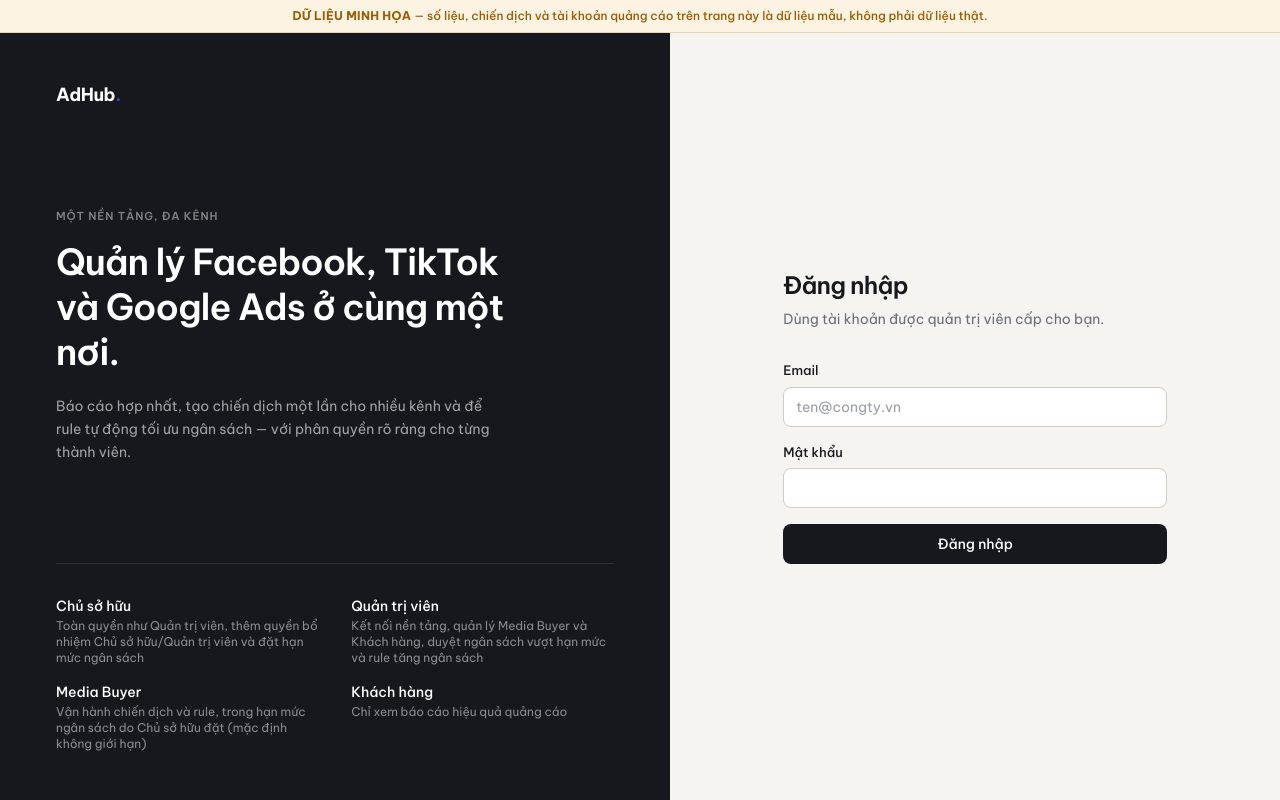
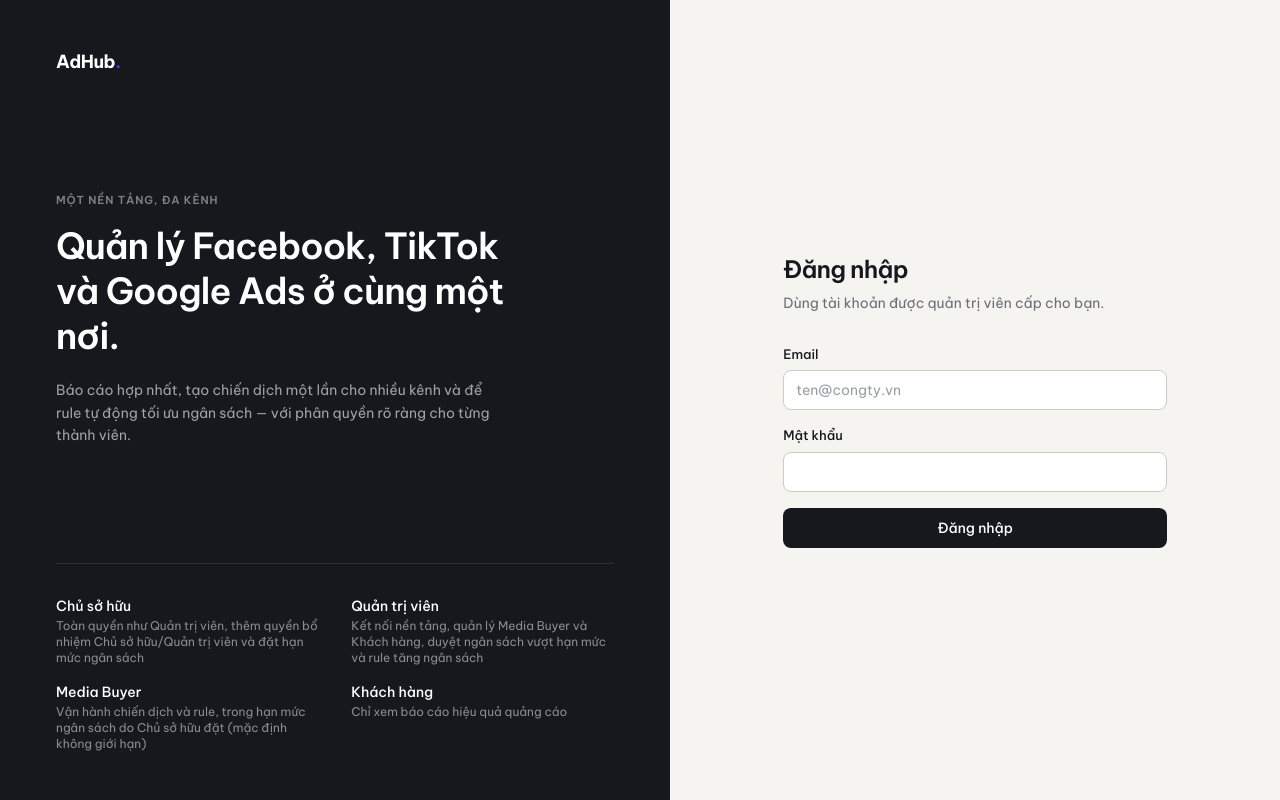
Before and after one commit to locphamxuan/Ad_Platform_Management, a React (Vite) app in the folder client/: page /login in a window 1280 px wide. Built offline with nearby package versions, Linux system fonts and the light colour scheme.

Commit message:
chore(client): remove the sample-data banner

```diff
--- a/client/src/components/Layout.tsx
+++ b/client/src/components/Layout.tsx
@@ -3,7 +3,6 @@ import { NavLink, Outlet, useLocation } from 'react-router-dom';
 import { useAuth } from '../lib/auth';
 import { ROLE_META } from '../lib/constants';
 import { NAV_ITEMS } from '../lib/navigation';
-import { SampleDataBanner } from './ui';
 
 export function Layout() {
   const { user, can, logout } = useAuth();
@@ -95,14 +94,11 @@ export function Layout() {
         )}
       </aside>
 
-      <div className="min-w-0 flex-1">
-        <SampleDataBanner />
-        <main id="main" className="px-4 py-8 sm:px-8 lg:px-12 lg:py-10">
-          <div className="mx-auto max-w-7xl">
-            <Outlet />
-          </div>
-        </main>
-      </div>
+      <main id="main" className="min-w-0 flex-1 px-4 py-8 sm:px-8 lg:px-12 lg:py-10">
+        <div className="mx-auto max-w-7xl">
+          <Outlet />
+        </div>
+      </main>
     </div>
   );
 }
--- a/client/src/components/ui.tsx
+++ b/client/src/components/ui.tsx
@@ -145,16 +145,3 @@ const DAY_OPTIONS = DATE_RANGE_OPTIONS.map((days) => ({ value: days, label: `${d
 export function DateRangePicker({ days, onChange }: { days: DateRangeDays; onChange: (days: DateRangeDays) => void }) {
   return <Segmented label="Khoảng thời gian" value={days} options={DAY_OPTIONS} onChange={onChange} />;
 }
-
-/** Every figure in this build is seeded sample data, not real ad accounts; say so on every screen. */
-export function SampleDataBanner() {
-  return (
-    <div
-      role="note"
-      className="border-b border-caution/20 bg-caution-soft px-4 py-2 text-center text-xs font-medium text-caution"
-    >
-      <span className="font-bold tracking-wide">DỮ LIỆU MINH HỌA</span> — số liệu, chiến dịch và tài khoản quảng cáo
-      trên trang này là dữ liệu mẫu, không phải dữ liệu thật.
-    </div>
-  );
-}
--- a/client/src/features/auth/LoginPage.tsx
+++ b/client/src/features/auth/LoginPage.tsx
@@ -1,6 +1,6 @@
 import { useState, type FormEvent } from 'react';
 import { Navigate, useLocation, useNavigate } from 'react-router-dom';
-import { ErrorMessage, Field, SampleDataBanner } from '../../components/ui';
+import { ErrorMessage, Field } from '../../components/ui';
 import { useAuth } from '../../lib/auth';
 import { ROLE_META, ROLES } from '../../lib/constants';
 
@@ -30,9 +30,7 @@ export function LoginPage() {
   };
 
   return (
-    <div className="flex min-h-screen flex-col">
-      <SampleDataBanner />
-      <div className="grid flex-1 lg:grid-cols-[1.1fr_1fr]">
+    <div className="grid min-h-screen lg:grid-cols-[1.1fr_1fr]">
       <section className="hidden flex-col justify-between bg-ink px-14 py-12 text-white lg:flex">
         <p className="text-lg font-bold tracking-tight" translate="no">
           AdHub<span className="text-accent">.</span>
@@ -97,7 +95,6 @@ export function LoginPage() {
           </form>
         </div>
       </section>
-      </div>
     </div>
   );
 }
```
